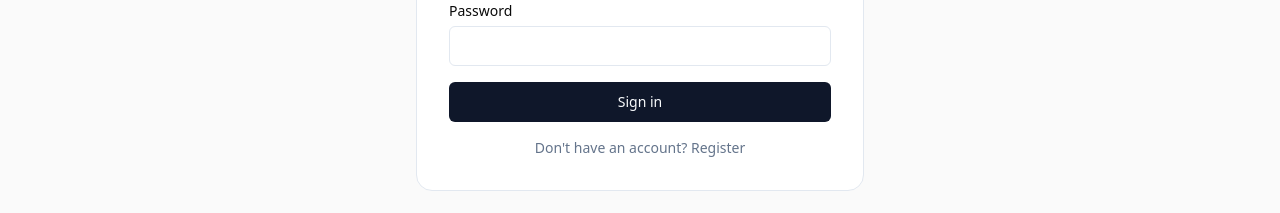
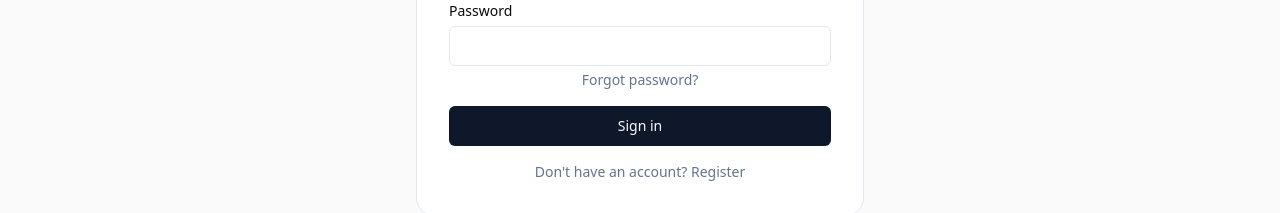
Before and after one commit to lastcow/CourseWise, a React (Vite) app in the folder apps/web/: page /login in a window 1280 px wide. Shown: the part 427-640 px from the top of the page. Built offline with nearby package versions, Linux system fonts and the light colour scheme; no server answers.

Commit message:
feat: link to forgot-password from login

```diff
--- a/apps/web/src/pages/LoginPage.tsx
+++ b/apps/web/src/pages/LoginPage.tsx
@@ -72,6 +72,12 @@ export function LoginPage(): JSX.Element {
             <div className="space-y-1">
               <Label htmlFor="password">{t('auth.password')}</Label>
               <Input id="password" type="password" required value={password} onChange={(e) => setPassword(e.target.value)} />
+              <Link
+                to="/forgot-password"
+                className="block text-center text-sm text-muted-foreground hover:underline"
+              >
+                {t('auth.forgotPasswordLink')}
+              </Link>
             </div>
             {errorKey ? <p className="text-sm text-destructive">{t(errorKey)}</p> : null}
             <Button disabled={isLoading} type="submit" className="w-full">
```
